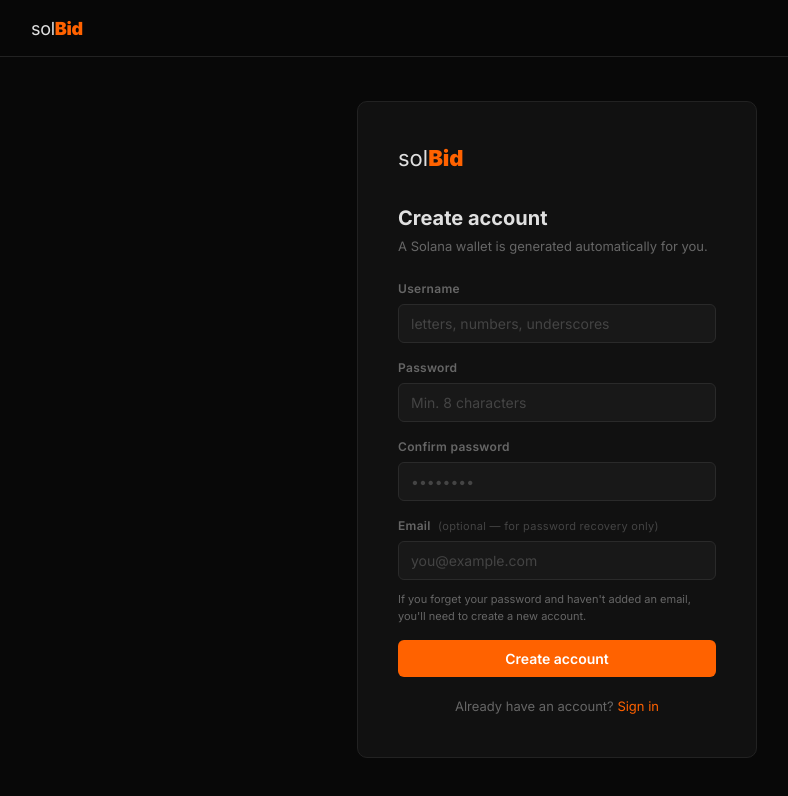
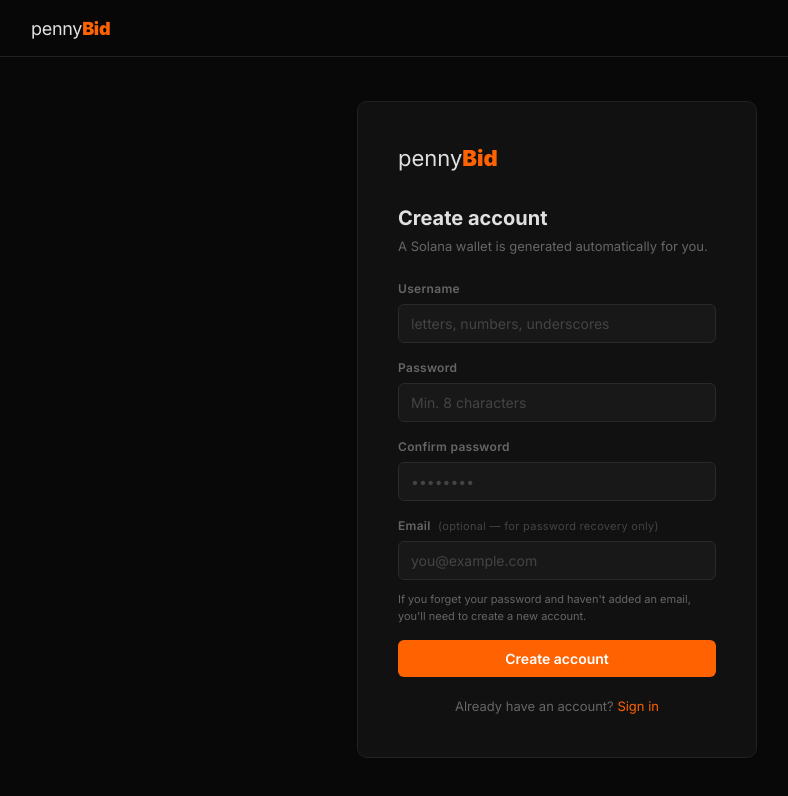
Before and after one commit to caaconwinner/solbid, a React (Vite) app: page /register in a window 1280 px wide. Shown: the top 796 px of the page, without its empty margins (83-871 px from the left). Built offline with nearby package versions, Linux system fonts and the light colour scheme.

Commit message:
rebrand: pennyBID → pennyBid

```diff
--- a/index.html
+++ b/index.html
@@ -3,7 +3,7 @@
   <head>
     <meta charset="UTF-8" />
     <meta name="viewport" content="width=device-width, initial-scale=1.0" />
-    <title>PennyAuction</title>
+    <title>pennyBid</title>
     <link rel="preconnect" href="https://fonts.googleapis.com" />
     <link rel="preconnect" href="https://fonts.gstatic.com" crossorigin />
     <link href="https://fonts.googleapis.com/css2?family=Inter:wght@400;500;600;700;900&family=JetBrains+Mono:wght@400;700&display=swap" rel="stylesheet" />
--- a/src/components/Header.tsx
+++ b/src/components/Header.tsx
@@ -27,7 +27,7 @@
     <header className="header">
       <div className="header-inner">
         <Link to="/" className="header-logo">
-          sol<strong>Bid</strong>
+          penny<strong>Bid</strong>
         </Link>
 
         {user && (
--- a/src/pages/LoginPage.tsx
+++ b/src/pages/LoginPage.tsx
@@ -27,7 +27,7 @@
   return (
     <div className="auth-page">
       <div className="auth-card">
-        <div className="auth-logo">sol<strong>Bid</strong></div>
+        <div className="auth-logo">penny<strong>Bid</strong></div>
         <h1 className="auth-title">Sign in</h1>
 
         <form className="auth-form" onSubmit={submit}>
--- a/src/pages/RegisterPage.tsx
+++ b/src/pages/RegisterPage.tsx
@@ -30,7 +30,7 @@
   return (
     <div className="auth-page">
       <div className="auth-card">
-        <div className="auth-logo">sol<strong>Bid</strong></div>
+        <div className="auth-logo">penny<strong>Bid</strong></div>
         <h1 className="auth-title">Create account</h1>
         <p className="auth-subtitle">A Solana wallet is generated automatically for you.</p>
 
```
Also changed, not shown: dev-server.js (+4 -4 lines).
